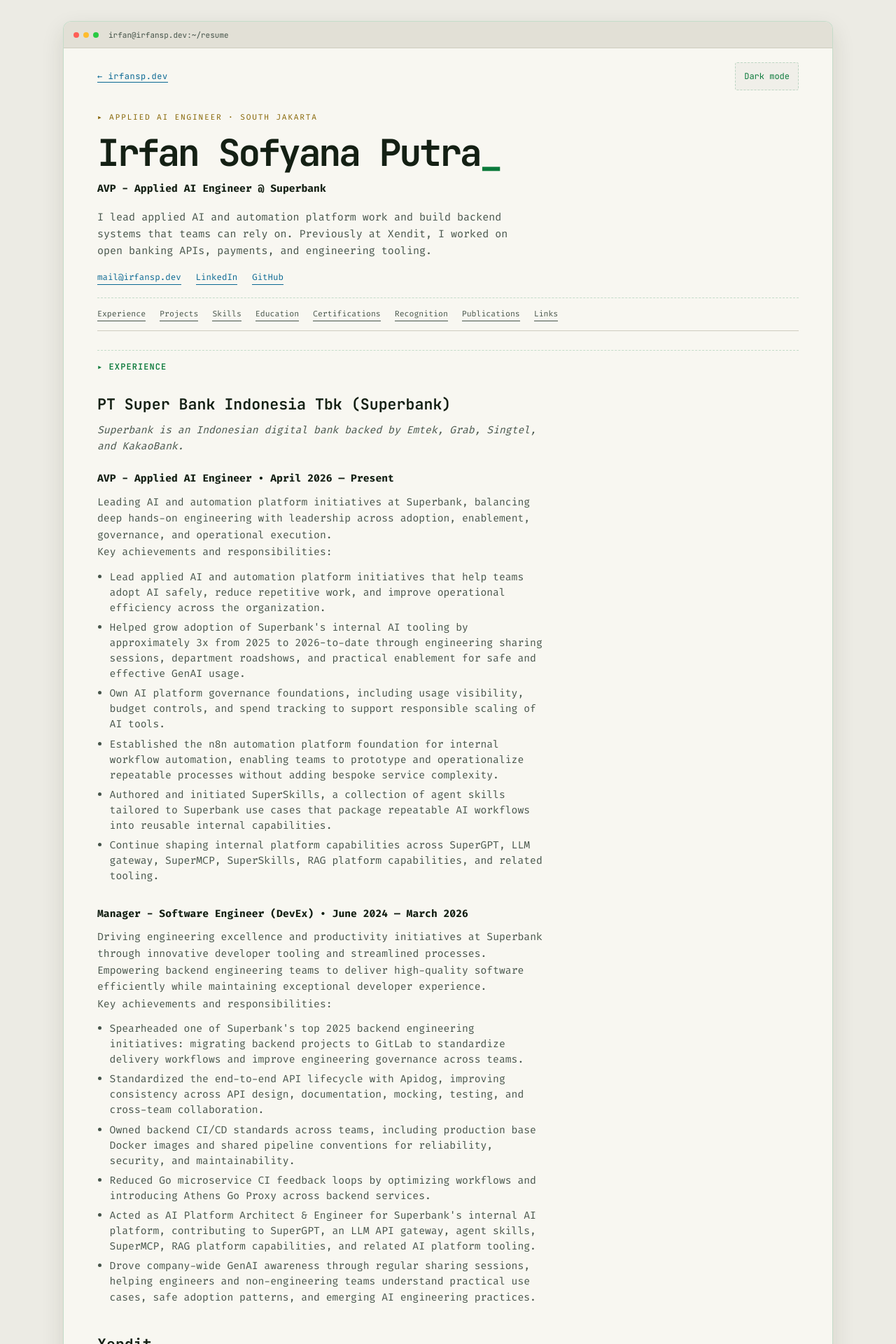
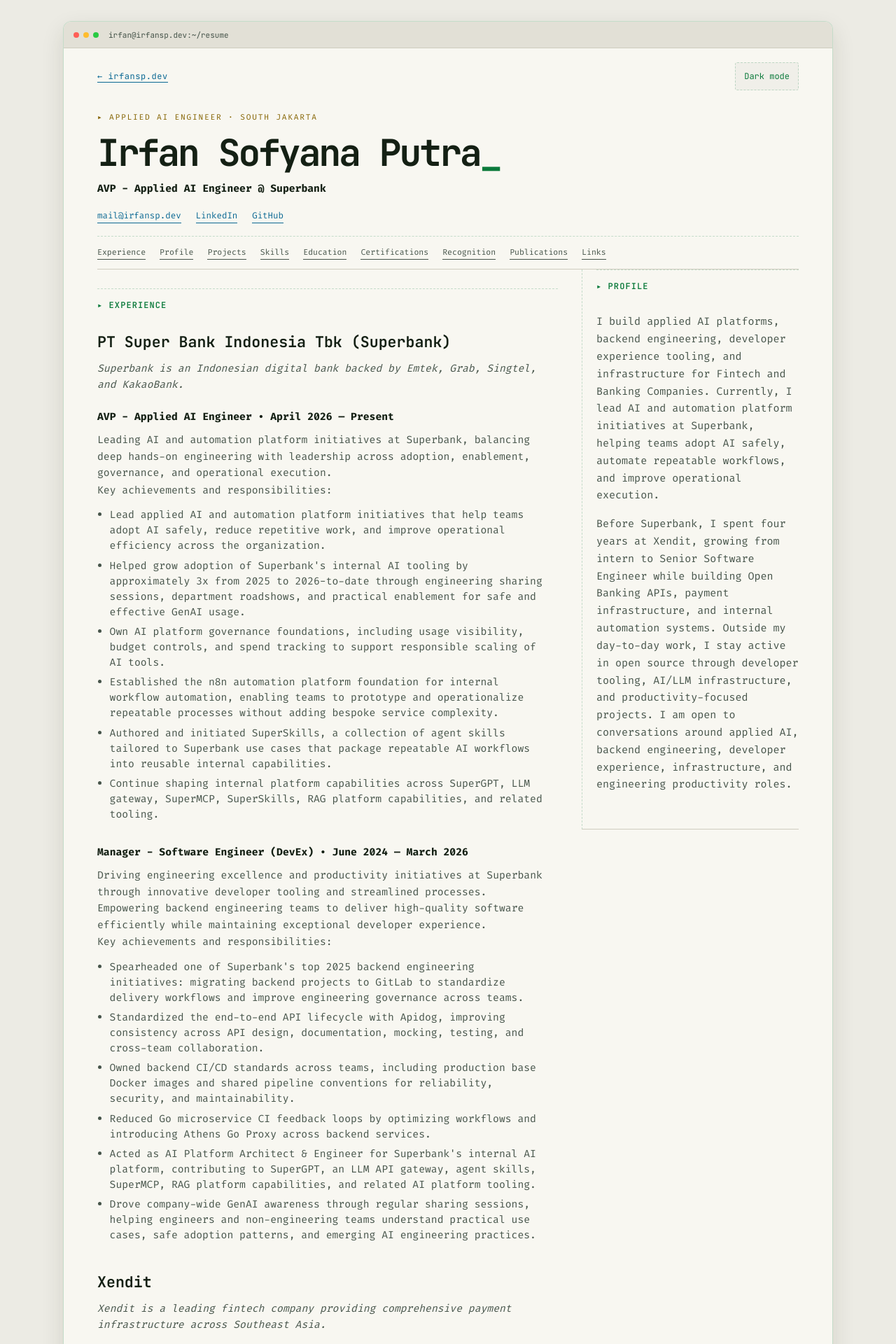
Before and after one commit to irfansofyana/resume, a Jekyll site: the page built from index.html, in a window 1280 px wide. Shown: the top 1920 px of the page at 70% size. Built offline with Jekyll 4.4.1, drawn with Linux system fonts in a browser that asks for light colours.

Commit message:
fix: preserve full profile copy in responsive resume

```diff
--- a/_config.yml
+++ b/_config.yml
@@ -38,7 +38,8 @@
 resume_header_contact_info:     "South Jakarta, Indonesia • mail@irfansp.dev • linkedin.com/in/irfansofyana"
 display_header_contact_info:    "true"
 
-resume_header_intro: "I lead applied AI and automation platform work and build backend systems that teams can rely on. Previously at Xendit, I worked on open banking APIs, payments, and engineering tooling."
+resume_header_intro: "I build applied AI platforms, backend engineering, developer experience tooling, and infrastructure for Fintech and Banking Companies. Currently, I lead AI and automation platform initiatives at Superbank, helping teams adopt AI safely, automate repeatable workflows, and improve operational execution."
+resume_header_detail: "Before Superbank, I spent four years at Xendit, growing from intern to Senior Software Engineer while building Open Banking APIs, payment infrastructure, and internal automation systems. Outside my day-to-day work, I stay active in open source through developer tooling, AI/LLM infrastructure, and productivity-focused projects. I am open to conversations around applied AI, backend engineering, developer experience, infrastructure, and engineering productivity roles."
 
 resume_strengths:
   - Applied AI
--- a/_layouts/resume.html
+++ b/_layouts/resume.html
@@ -24,7 +24,6 @@
         <p class="resume-eyebrow">▸ Applied AI Engineer · South Jakarta</p>
         <h1 class="header-name" itemprop="name">{{ site.resume_name }}<span class="cursor" aria-hidden="true">_</span></h1>
         <p class="header-title" itemprop="jobTitle">{{ site.resume_title }}</p>
-        <p class="executive-summary" itemprop="description">{{ site.resume_header_intro | escape }}</p>
         <div class="resume-contact-links">
           <a href="mailto:{{ site.resume_contact_email }}" itemprop="email">{{ site.resume_contact_email }}</a>
           <a href="{{ site.resume_social_links.resume_linkedin_url }}">LinkedIn</a>
@@ -34,6 +33,7 @@
 
       <nav class="section-navigation no-print" aria-label="Résumé sections">
         {% if site.resume_section_experience %}<a href="#experience">Experience</a>{% endif %}
+        <a href="#profile">Profile</a>
         {% if site.resume_section_projects %}<a href="#projects">Projects</a>{% endif %}
         {% if site.resume_section_skills %}<a href="#skills">Skills</a>{% endif %}
         {% if site.resume_section_education %}<a href="#education">Education</a>{% endif %}
@@ -72,6 +72,11 @@
       <!-- end Experience -->
       {% endif %}
 
+      <section class="content-section compact-section" id="profile">
+        <header class="section-header"><h2>Profile</h2></header>
+        <p class="executive-summary" itemprop="description">{{ site.resume_header_intro | escape }}</p>
+        <p class="executive-summary-detail" itemprop="description">{{ site.resume_header_detail | escape }}</p>
+      </section>
 
       {% if site.resume_section_projects %}
       <!-- begin Projects -->
--- a/_sass/_artifact-shell.scss
+++ b/_sass/_artifact-shell.scss
@@ -86,6 +86,13 @@
 html[data-theme] .section-navigation a { color: var(--muted); }
 html[data-theme] .section-navigation a:hover { color: var(--link); }
 #experience .resume-item-copy { max-width: 72ch; }
+#profile p {
+  max-width: 72ch;
+  margin: 0 0 1rem;
+  color: var(--muted);
+  font-size: .94rem;
+  line-height: 1.65;
+}
 html[data-theme] .section-header {
   padding-top: 15px;
   border-top: 1px dashed var(--accent-soft);
@@ -114,6 +121,23 @@
 html[data-theme] .window-footer .footer-line { margin: 0; color: var(--muted); }
 html[data-theme] .window-footer a { color: var(--link); }
 
+@media (min-width: 1100px) {
+  #main-content {
+    display: grid;
+    grid-template-columns: minmax(0, 1fr) 310px;
+    gap: 0 34px;
+  }
+  #experience { grid-column: 1; grid-row: 1; }
+  #profile {
+    grid-column: 2;
+    grid-row: 1;
+    align-self: start;
+    padding-left: 20px;
+    border-left: 1px dashed var(--accent-soft);
+  }
+  #main-content > .content-section:not(#experience):not(#profile) { grid-column: 1 / -1; }
+}
+
 @media (max-width: 700px) {
   html[data-theme] .terminal-window.wrapper {
     width: calc(100% - 16px);
@@ -128,6 +152,8 @@
   html[data-theme] .section-navigation { margin-right: -16px; padding-right: 16px; }
 }
 @media print {
+  #main-content { display: block; }
+  #profile { padding-left: 0; border-left: 0; }
   html[data-theme] .terminal-window.wrapper {
     width: 100%;
     margin: 0;
--- a/_sass/_readable.scss
+++ b/_sass/_readable.scss
@@ -56,7 +56,8 @@
     font-weight: 700;
     margin: 0 0 1rem;
   }
-  .executive-summary {
+  .executive-summary,
+  .executive-summary-detail {
     color: var(--muted);
     font-size: .94rem;
     line-height: 1.6;
--- a/_sass/_theme.scss
+++ b/_sass/_theme.scss
@@ -38,6 +38,7 @@
 html[data-theme] .page-header .header-name,
 html[data-theme] .page-header .header-title { color: var(--ink); }
 html[data-theme] .page-header .executive-summary,
+html[data-theme] .page-header .executive-summary-detail,
 html[data-theme] .resume-utility { color: var(--muted); }
 html[data-theme] .resume-utility,
 html[data-theme] .section-navigation { border-color: var(--line); }
```
Also changed, not shown: tests/resume-structure.test.mjs (+7 -0 lines), tests/resume.browser.mjs (+39 -0 lines), README.md.
